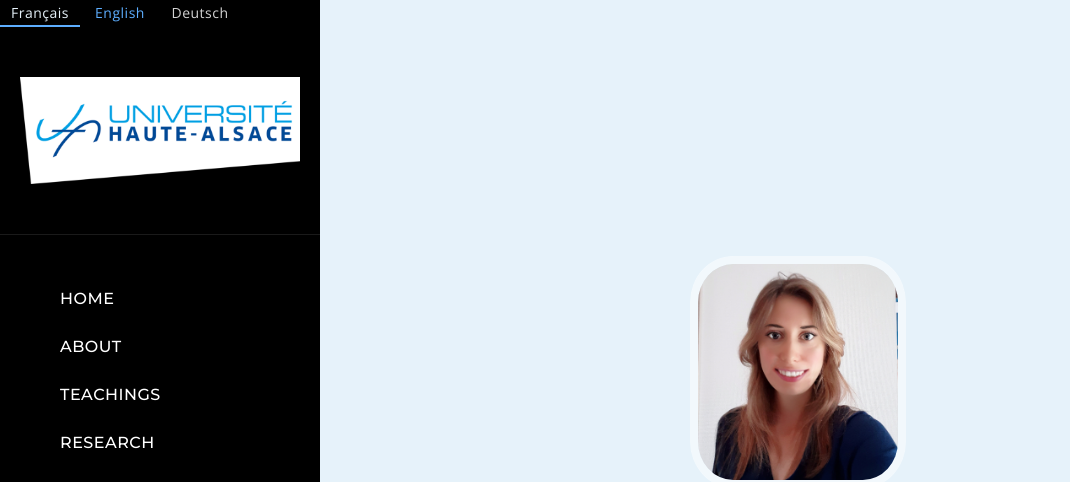
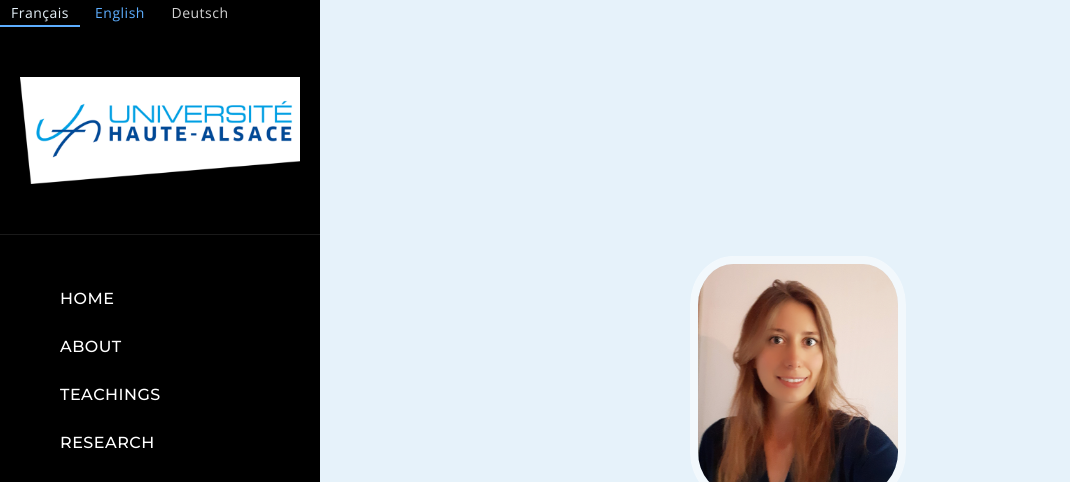
Before and after one commit to Dorine34/WebSite, a plain HTML site: page indexEng.html in a window 1280 px wide. Shown: the top 482 px of the page, without its empty margins (0-1070 px from the left). Drawn offline with nearby package versions, Linux system fonts and the light colour scheme; a script that the page names is missing.

Commit message:
Update indexEng.html

```diff
--- a/indexEng.html
+++ b/indexEng.html
@@ -82,7 +82,7 @@
 							<div class="content hero">
 								<div class="inner_content">
 									<div class="image_wrap">
-										<img src="img/moi9.jpg" alt="" />
+										<img src="img/moi10.jpg" alt="" />
 									</div>
 									<div class="name_holder">
 										<h3>Dorine <span>Tabary</span></h3>
```
